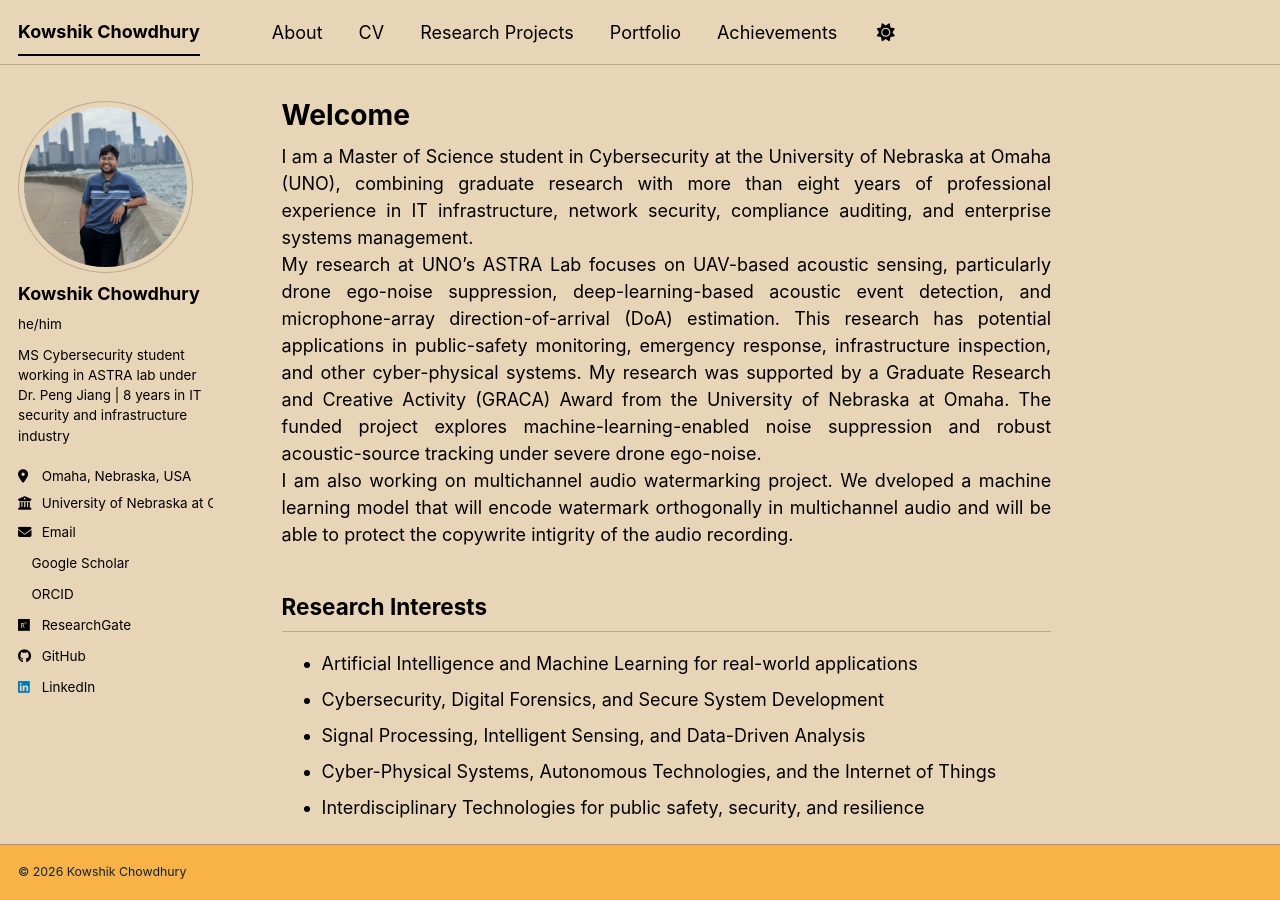
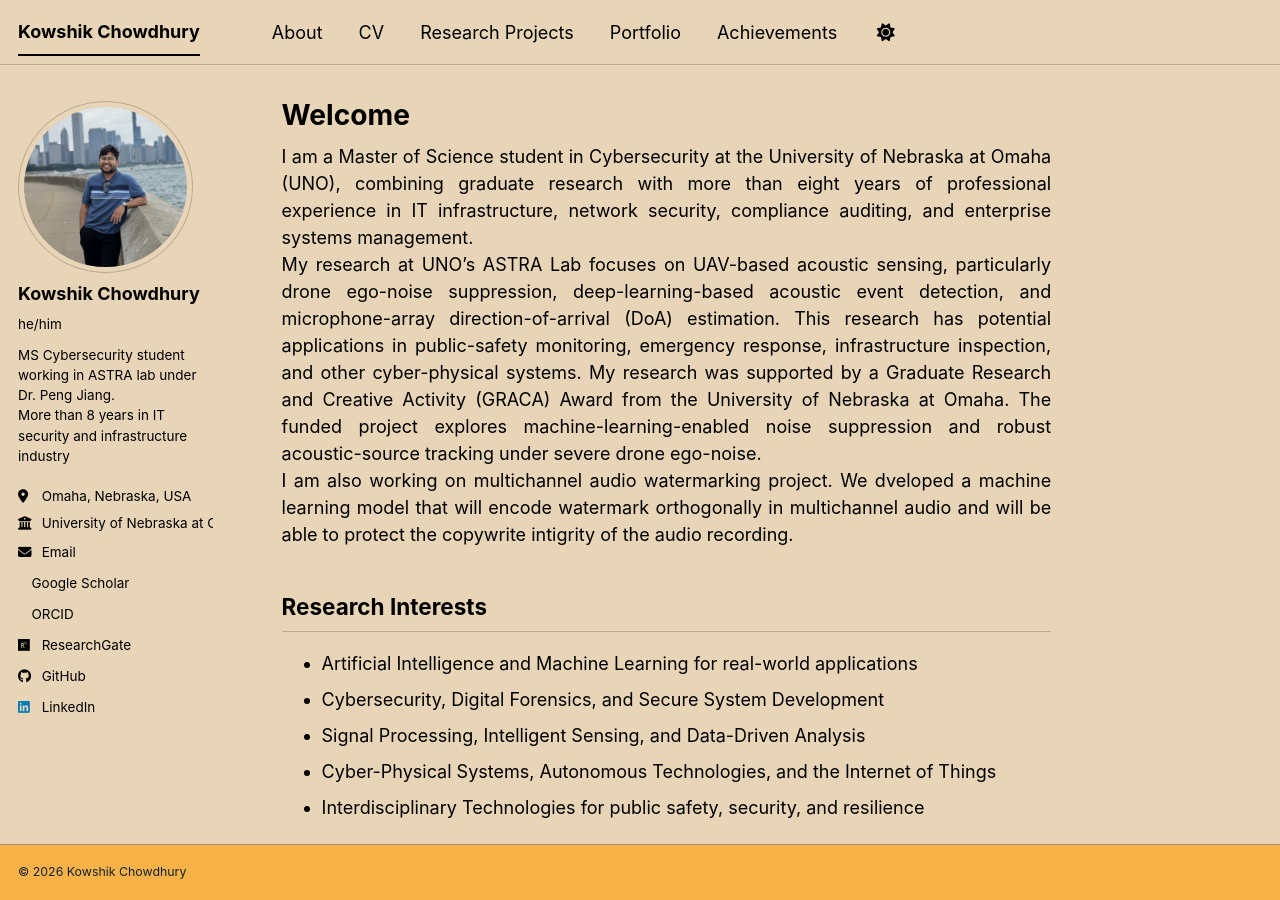
Before and after one commit to kowshik1993/kowshik1993.github.io, a Jekyll site: the page built from _pages/about.md, in a window 1280 px wide and 900 px high. Built offline with Jekyll 4.4.1, drawn with Linux system fonts in a browser that asks for light colours; a style sheet for code colours, icons or effects is not loaded.

Commit message:
Update _config.yml

```diff
--- a/_config.yml
+++ b/_config.yml
@@ -26,7 +26,7 @@ author:
   avatar           : "profile.jpeg"
   name             : "Kowshik Chowdhury"
   pronouns         : "he/him"
-  bio              : "MS Cybersecurity student working in ASTRA lab under Dr. Peng Jiang | 8 years in IT security and infrastructure industry"
+  bio              : "MS Cybersecurity student working in ASTRA lab under Dr. Peng Jiang. <br>More than 8 years in IT security and infrastructure industry"
   location         : "Omaha, Nebraska, USA"
   employer         : "University of Nebraska at Omaha"
   #uri              : # URL
```
